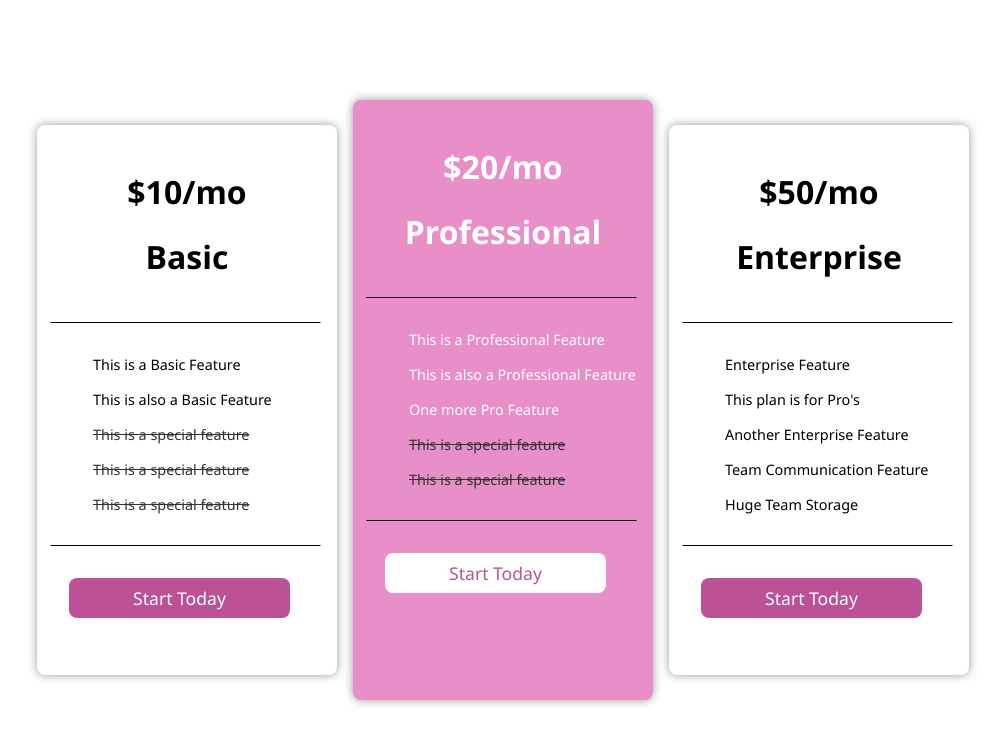
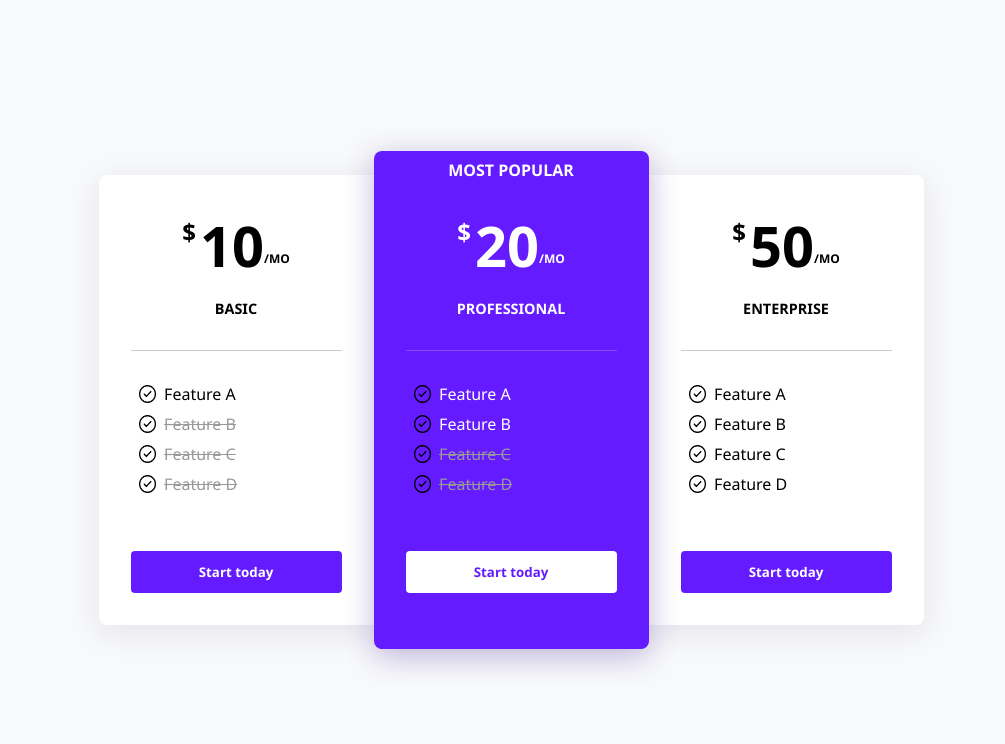
Before and after one commit to johan-toma/price-comparison-table, a plain HTML site: page index.html in a window 1280 px wide. Shown: the whole page, without its empty margins (129-1134 px from the left). Drawn offline with Linux system fonts and the light colour scheme.

Commit message:
fin: price comparison table

```diff
--- a/index.html
+++ b/index.html
@@ -1,63 +1,102 @@
 <!DOCTYPE html>
-<html lang="en">
+    <html lang="en">
     <head>
         <meta charset="UTF-8">
         <meta name="viewport" content="width=device-width, initial-scale=1.0">
-        <title>Price Comparison</title>
+        <title>Price Comparison Table</title>
         <link rel="stylesheet" href="styles.css">
     </head>
     <body>
-        <div class="price-container">
-            <div class="card">
-                <div class="value-container">
-                    <h1 class="value">$10/mo</h1>
-                    <h1 class="sub-value">Basic</h1>
+        <section class="price-comparison">
+            <div class="price-column">
+                <div class="price-header">
+                    <div class="price">
+
+                        <div class="dollar-sign">$</div>
+                        10
+                        <div class="per-month">/mo</div>
+                    </div>
+                    <div class="plan-name">Basic</div>
+
                 </div>
-                <div class="features">
-                    <ul>
-                        <li class="available">This is a Basic Feature</li>
-                        <li class="available">This is also a Basic Feature</li>
-                        <li class="unavailable">This is a special feature</li>
-                        <li class="unavailable">This is a special feature</li>
-                        <li class="unavailable">This is a special feature</li>
-                    </ul>
+                <div class="divider"></div>
+                <div class="feature">
+                    <img src="check-mark.png" alt="">
+                    Feature A
                 </div>
-                <button class="btn button-purple">Start Today</button>
+                <div class="feature inactive">
+                    <img src="check-mark.png" alt="">
+                    Feature B
+                </div>
+                <div class="feature inactive">
+                    <img src="check-mark.png" alt="">
+                    Feature C
+                </div>
+                <div class="feature inactive">
+                    <img src="check-mark.png" alt="">
+                    Feature D
+                </div>
+                <button class="btn">Start today</button>
             </div>
 
-            <div class="card card-larger">
-                <div class="value-container">
-                    <h1 class="value">$20/mo</h1>
-                    <h1 class="sub-value">Professional</h1>
+            <div class="price-column popular">
+                <div class="price-header">
+                    <div class="most-popular">Most Popular</div>
+                    <div class="price">
+                        <div class="dollar-sign">$</div>
+                        20
+                        <div class="per-month">/mo</div>
+                    </div>
+                    <div class="plan-name">Professional</div>
                 </div>
-                <div class="features">
-                    <ul>
-                        <li class="available">This is a Professional Feature</li>
-                        <li class="available">This is also a Professional Feature</li>
-                        <li class="available">One more Pro Feature</li>
-                        <li class="unavailable">This is a special feature</li>
-                        <li class="unavailable">This is a special feature</li>
-                    </ul>
+                <div class="divider"></div>
+                <div class="feature">
+                    <img src="check-mark.png" alt="">
+                    Feature A
                 </div>
-                <button class="btn button-white">Start Today</button>
+                <div class="feature">
+                    <img src="check-mark.png" alt="">
+                    Feature B
+                </div>
+                <div class="feature inactive">
+                    <img src="check-mark.png" alt="">
+                    Feature C
+                </div>
+                <div class="feature inactive">
+                    <img src="check-mark.png" alt="">
+                    Feature D
+                </div>
+                <button class="btn cta-popular">Start today</button>
             </div>
 
-            <div class="card">
-                <div class="value-container">
-                    <h1 class="value">$50/mo</h1>
-                    <h1 class="sub-value">Enterprise</h1>
+            <div class="price-column">
+                <div class="price-header">
+                    <div class="price">
+                        <div class="dollar-sign">$</div>
+                        50
+                        <div class="per-month">/mo</div>
+                    </div>
+                    <div class="plan-name">Enterprise</div>
                 </div>
-                <div class="features">
-                    <ul>
-                        <li class="available">Enterprise Feature</li>
-                        <li class="available">This plan is for Pro's</li>
-                        <li class="available">Another Enterprise Feature</li>
-                        <li class="available">Team Communication Feature</li>
-                        <li class="available">Huge Team Storage</li>
-                    </ul>
+                <div class="divider"></div>
+                <div class="feature">
+                    <img src="check-mark.png" alt="">
+                    Feature A
                 </div>
-                <button class="btn button-purple">Start Today</button>
+                <div class="feature">
+                    <img src="check-mark.png" alt="">
+                    Feature B
+                </div>
+                <div class="feature">
+                    <img src="check-mark.png" alt="">
+                    Feature C
+                </div>
+                <div class="feature">
+                    <img src="check-mark.png" alt="">
+                    Feature D
+                </div>
+                <button class="btn">Start today</button>
             </div>
-        </div>
+        </section>
     </body>
 </html>
--- a/styles.css
+++ b/styles.css
@@ -1,127 +1,153 @@
-*::after, *::before, * {
+*, *::after, *::before {
+    box-sizing: border-box;
     font-family: 'Segoe UI', Tahoma, Geneva, Verdana, sans-serif;
-    box-sizing: border-box;
 }
 
 :root {
-    --primary: 188, 81, 152;
-    --secondary: 232, 142, 201;
-    --background-color: 255, 255, 255;
+    --accent-color: #641BFF;
 }
 
 body {
     margin: 0;
+    background-color: #F8F9FB;
+    min-width: 100vw;
+    min-height: 100vh;
+    display: flex;
+    align-items: center;
+    justify-content: center;
 }
 
-.price-container {
+.price-comparison {
     display: flex;
     justify-content: center;
-    align-items: center;
-    min-height: 100vh;
-    width: 100vw;
+    align-items: stretch;
+    width: 100%;
+    margin: 1rem;
 }
 
-.btn {
-    padding: 0.5rem 4rem;
-    outline: none;
-    border: none;
-    border-radius: 0.5rem;
-    font-size: 1.1rem;
-    margin: 2rem;
-    transition: all 300ms ease-in-out;
+.price-column {
+    background-color: white;
+    box-shadow: 0 7px 30px rgba(52, 31, 97, 0.1);
+    padding: 2rem;
+    flex-grow: 1;
+    flex-basis: 0;
+    max-width: 275px;
+    border-radius: 8px;
+}
+
+.price-column.popular {
+    background-color: var(--accent-color);
+    box-shadow: 0 7px 30px rgba(52, 13, 135, 0.3);
+    color: white;
+    margin-top: -1.5rem;
+    padding-top: 3.5rem;
+    margin-bottom: -1.5rem;
+    padding-bottom: 3.5rem;
+    position: relative;
+}
+
+.most-popular {
+    position: absolute;
+    top: 0.5rem;
+    left: 0.5rem;
+    right: 0.5rem;
+    text-transform: uppercase;
+    font-weight: bold;
+    font-size: 1rem;
+    text-align: center;
+}
+
+.price-column:first-child {
+    border-top-right-radius: 0;
+    border-bottom-right-radius: 0;
+}
+
+.price-column:last-child {
+    border-top-left-radius: 0;
+    border-bottom-left-radius: 0;
+}
+
+.price-header {
+    display: flex;
+    flex-direction: column;
+    align-items: center;
+    font-weight: bold;
+}
+
+.price {
+    display: flex;
+    font-size: 3.5rem;
+}
+
+.dollar-sign {
+    font-size: 1.5rem;
+    margin-top: 0.5rem;
+    margin-right: 0.25rem;
+}
+
+.per-month {
+    font-size: 0.75rem;
+    align-self: flex-end;
+    margin-bottom: 1rem;
+    text-transform: uppercase;
+}
+
+.plan-name {
+    text-transform: uppercase;
+    font-size: 0.9rem;
+    margin-top: 1rem;
+    margin-bottom: 0;
+}
+
+.divider {
+    height: 1px;
+    width: 100%;
+    background-color: rgba(0, 0, 0, 0.2);
+    margin-top: 2rem;
+    margin-bottom: 2rem;
+}
+
+.price-column.popular .divider {
+    background-color: rgba(255, 255, 255, 0.2);
+}
+
+.feature {
+    display: flex;
+    align-items: center;
+    margin: 0.5rem;
+}
+
+.feature img {
+    height: 1.1em;
+    width: 1.1em;
+    margin-right: 0.5rem;
+}
+
+.feature.inactive {
+    color: #999;
+    text-decoration: line-through;
 }
 
 
-
-.button-white {
-    background-color: rgba(var(--background-color), 1);
-    color: rgba(var(--primary), 1);
+.btn {
+    border: none;
+    background-color: var(--accent-color);
+    color: white;
+    width: 100%;
+    padding: 0.75rem 1rem;
+    cursor: pointer;
+    font-weight: bold;
+    border-radius: 4px;
+    margin-top: 3rem;
+    transition: 250ms ease-in-out;
+    transform: scale(1);
 }
 
-.button-purple {
-    background-color: rgba(var(--primary), 1);
-    color: rgba(var(--background-color), 1);
+.btn:hover, .btn:focus {
+    transform: scale(1.1);
 }
 
-.button-white:hover {
-    background-color: rgba(var(--primary), 0.6);
-    color: rgba(var(--background-color), 1);
-    box-shadow: 0 0 1px black;
+.cta-popular {
+    background-color: white;
+    color: var(--accent-color);
 }
-
-.button-purple:hover {
-    background-color: rgba(var(--background-color), 0.6);
-    color: rgba(var(--primary), 1);
-    box-shadow: 0 0 1px black;
-}
-
-li {
-    list-style-type: none;
-}
-
-.card {
-    width: 300px;
-    height: 550px;
-    background-color: white;
-    margin-right: 1rem;
-    border-radius: 0.5rem;
-    box-shadow: 0 0 10px #999;
-}
-
-.card-larger {
-    height: 600px;
-    background-color: rgba(var(--secondary), 1);
-    color: white;
-}
-
-.value-container {
-    text-align: center;
-    width: 100%;
-    padding: 1.5rem;
-    position: relative;
-}
-
-.value-container::after {
-    position: absolute;
-    content: "";
-    bottom: 0;
-    left: 0;
-    right: 0;
-    height: 1px;
-    background-color: black;
-    width: 90%;
-    transform: translateX(5%);
-}
-
-.features {
-    display: flex;
-    position: relative;
-}
-
-.features::after {
-    position: absolute;
-    content: "";
-    bottom: 0;
-    left: 0;
-    right: 0;
-    height: 1px;
-    background-color: black;
-    width: 90%;
-    transform: translateX(5%);
-}
-
-ul li {
-    font-size: 0.9rem;
-    margin: 1rem;
-}
-
-.avaliable {
-    font-weight: 100;
-    opacity: 1;
-    color: black;
-}
-
-.unavailable {
-    color: #333;
-    text-decoration: line-through;
-}
```
Also changed, not shown: check-mark.png (added), check-svgrepo-com.svg (added).
